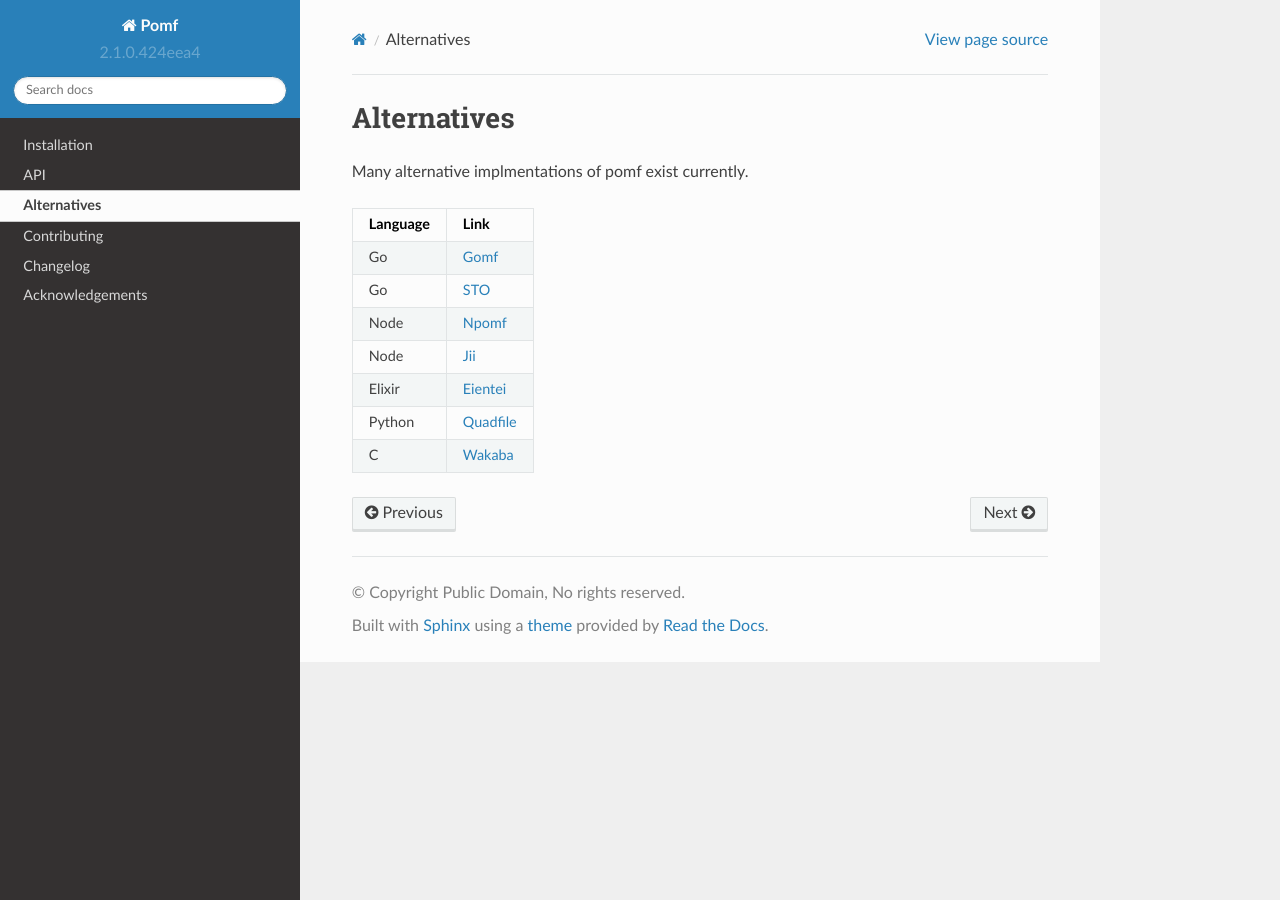
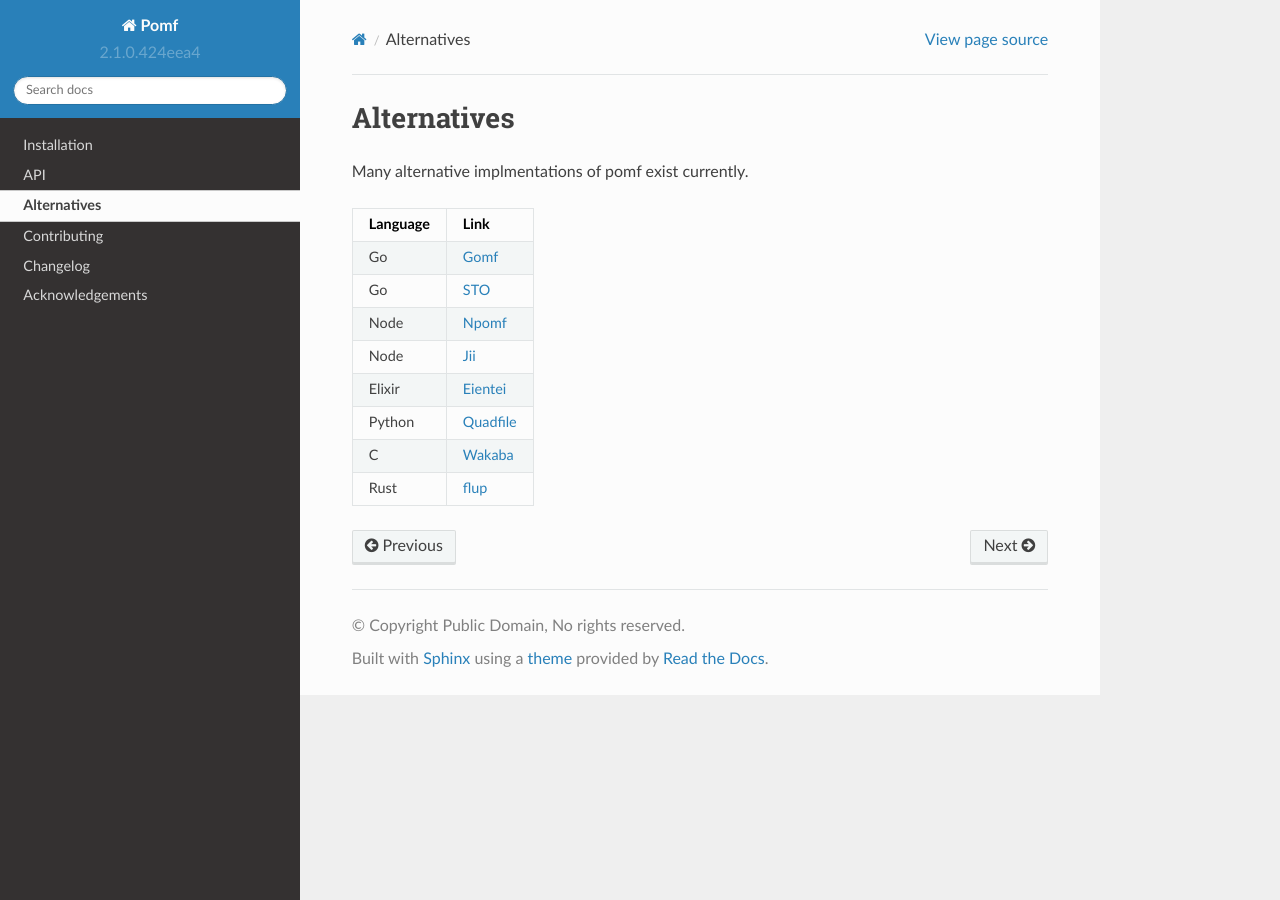
Before and after one commit to Flandre-X/docs, a Sphinx documentation site: the page built from source/alternatives.rst, in a window 1280 px wide. Built offline with Sphinx 7.4.7 and the Read the Docs theme 2.0.0, drawn with Linux system fonts in a browser that asks for light colours; pages that are not in the unit, such as notebooks, are missing from menus.

Commit message:
Add flup

```diff
--- a/source/alternatives.rst
+++ b/source/alternatives.rst
@@ -13,5 +13,5 @@
 Elixir        `Eientei <https://github.com/Luminarys/eientei>`_
 Python        `Quadfile <https://github.com/QuadPiece/QuadFile>`_
 C             `Wakaba <https://github.com/sora-chan/wakaba>`_
-
+Rust          `flup <https://gitla.in/installgen2/flup>`_
 ===========  ====================================================
```
